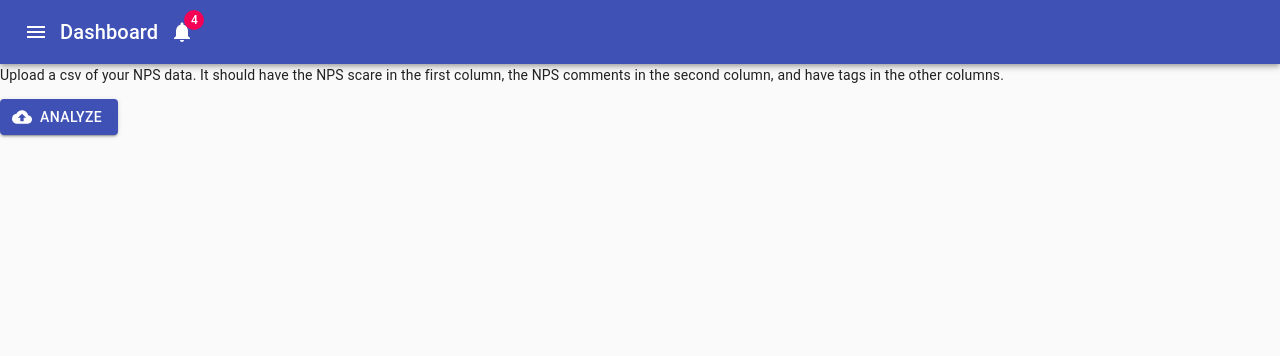
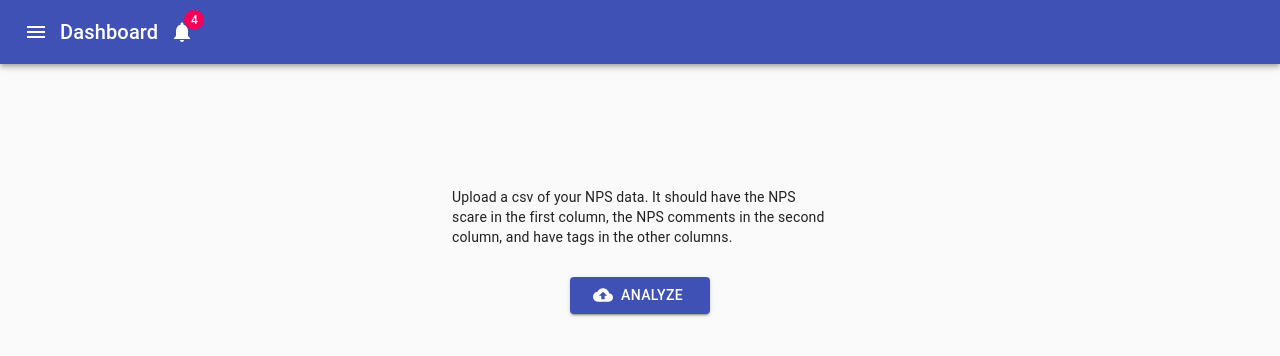
Before and after one commit to dilanustek/Promoter, a React (Create React App) app: page /home in a window 1280 px wide. Shown: the top 356 px of the page. Built offline with nearby package versions, Linux system fonts and the light colour scheme.

Commit message:
centered the upload button and description

```diff
--- a/src/FileUploader.css
+++ b/src/FileUploader.css
@@ -9,3 +9,24 @@
   display: none;
   transition: all 0.25s;
 }
+
+.page {
+  margin-top: 75px;
+  display: flex;
+  justify-content: center;
+}
+
+.main {
+  padding: 12px;
+  width: 400px;
+  margin-top: 100px;
+  border: 1px;
+  display: flex;
+  flex-direction: column;
+  align-items: center;
+}
+
+.uploadButton.uploadButton {
+  margin-top: 30px;
+  width: 140px;
+}
--- a/src/FileUploader.tsx
+++ b/src/FileUploader.tsx
@@ -68,6 +68,7 @@ class FileUploader extends Component<{}, State> {
             </IconButton>
           </Toolbar>
         </AppBar>
+        <section className="page">
           <Drawer
             className={this.getIsDrawerOpen()}
             variant="permanent"
@@ -81,16 +82,14 @@ class FileUploader extends Component<{}, State> {
             <Divider />
             <List>{mainListItems}</List>
           </Drawer>
-        <header>
-          <h1>Promoter Analysis</h1>
-        </header>
-        <section>
-          <p>
+          <section className="main">
+            <div>
               Upload a csv of your NPS data. It should have the NPS scare in the
               first column, the NPS comments in the second column, and have tags
               in the other columns.
-          </p>
+            </div>
             <Button
+              className="uploadButton"
               variant="contained"
               color="primary"
               startIcon={<CloudUploadIcon />}
@@ -100,6 +99,7 @@ class FileUploader extends Component<{}, State> {
             </Button>
           </section>
         </section>
+      </section>
     );
   }
 }
```
Lines whose indentation alone changed are shown as unchanged.
